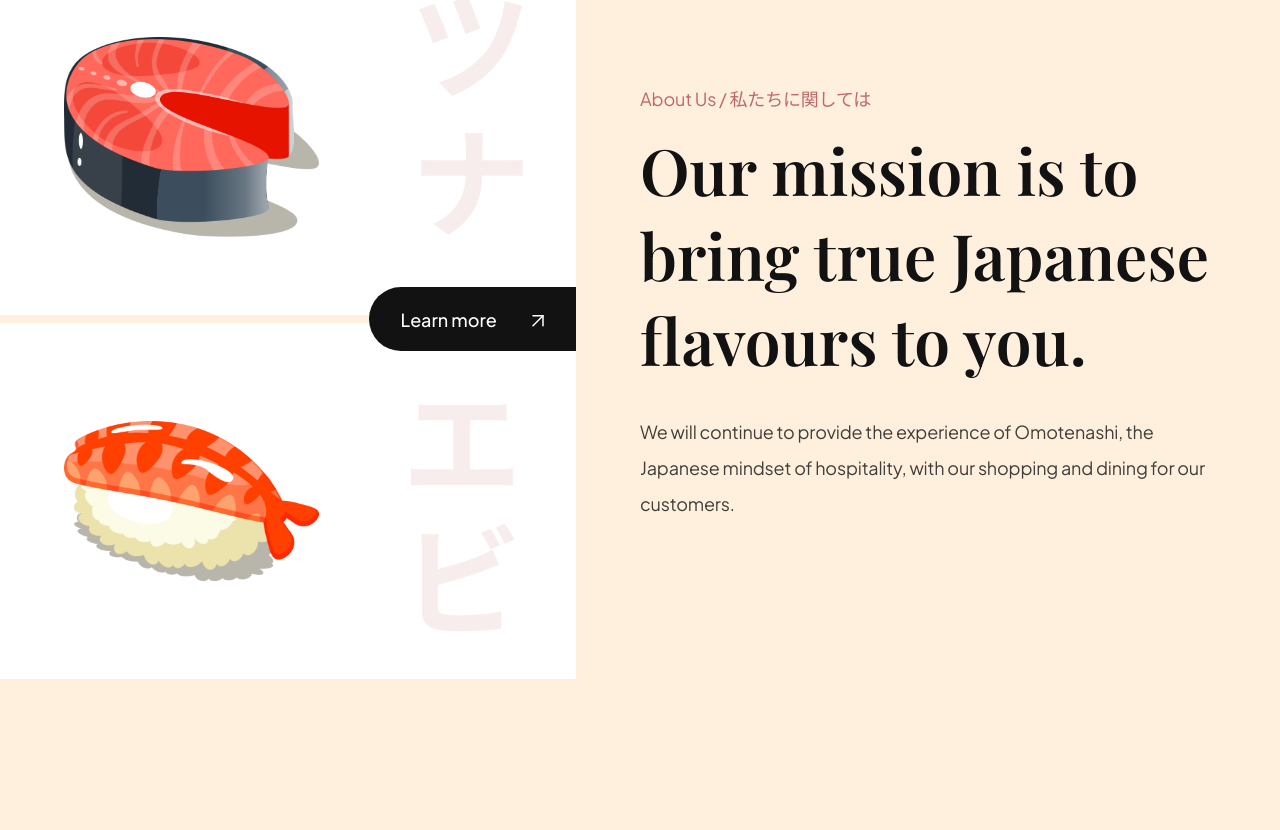
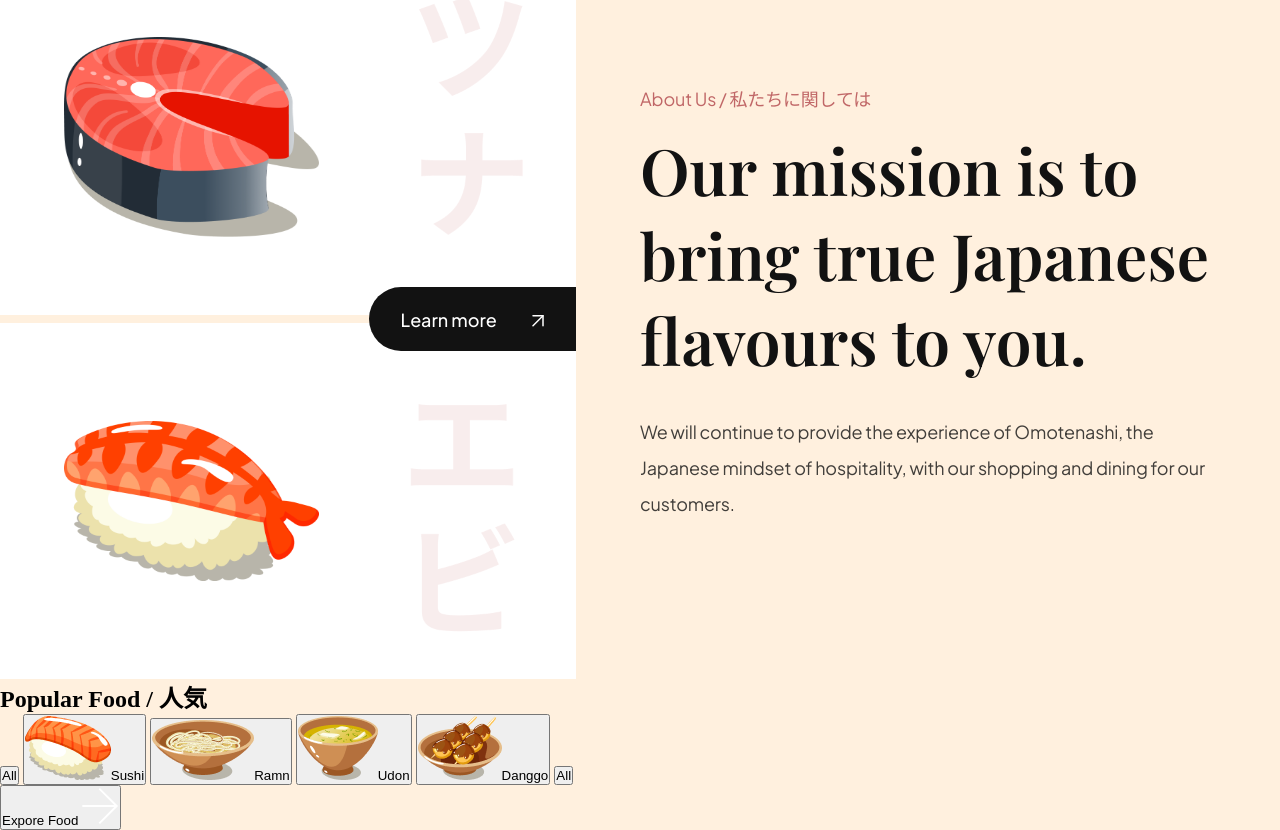
Before and after one commit to GiftChrisJava/sushi, a website built with Vite: page index.html in a window 1280 px wide. Shown: the part 835-1665 px from the top of the page. Before the commit the page ends 1514 px from the top, so only its background shows below. Built offline with nearby package versions, Linux system fonts and the light colour scheme.

Commit message:
popular food structure created

```diff
--- a/index.html
+++ b/index.html
@@ -108,6 +108,40 @@
         </p>
       </div>
     </section>
+
+    <section class="popular-foods" id="menu">
+      <h2 class="popular-foods__title">Popular Food / 人気</h2>
+
+      <div class="popular-foods__filters sushi__hide-scrollbar">
+        <button class="popular-foods__filter-btn active">All</button>
+
+        <button class="popular-foods__filter-btn">
+          <img src="assets/sushi-9.png" alt="sushi 9" />Sushi
+        </button>
+
+        <button class="popular-foods__filter-btn">
+          <img src="assets/sushi-8.png" alt="sushi 9" />Ramn
+        </button>
+
+        <button class="popular-foods__filter-btn">
+          <img src="assets/sushi-7.png" alt="sushi 9" />Udon
+        </button>
+
+        <button class="popular-foods__filter-btn">
+          <img src="assets/sushi-6.png" alt="sushi 9" />Danggo
+        </button>
+
+        <button class="popular-foods__filter-btn">All</button>
+      </div>
+
+      <div class="popular-foods__catalogue"></div>
+    </section>
+
+    <button class="popular-foods__button">
+      Expore Food
+      <img src="assets/arrow-right.svg" alt="arrow-right" />
+    </button>
+
     <script src="js/script.js" type="module"></script>
   </body>
 </html>
```
